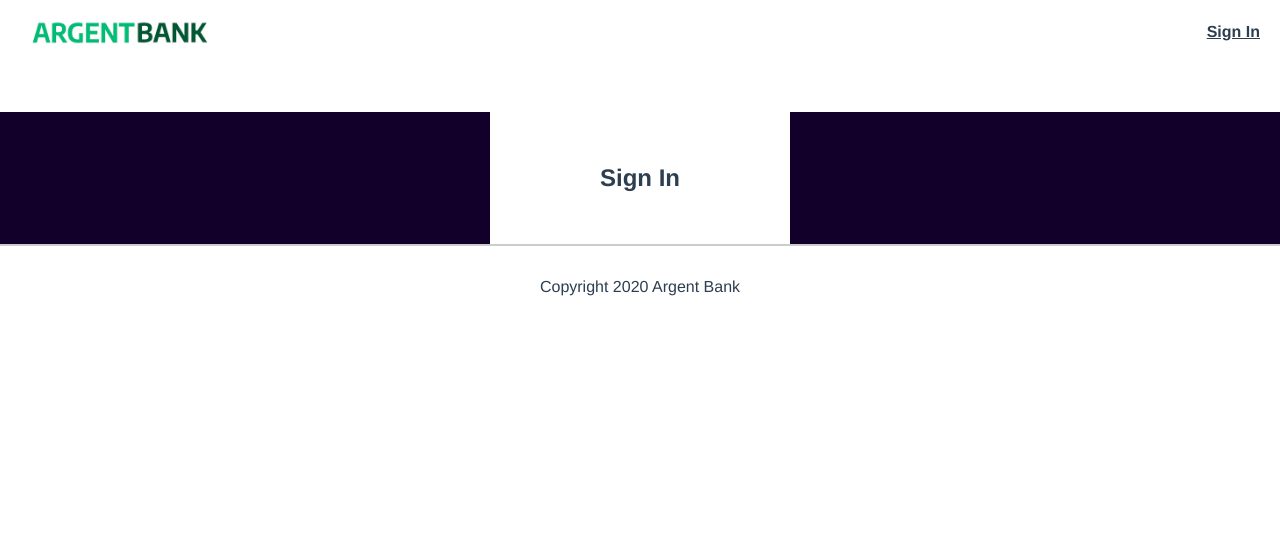
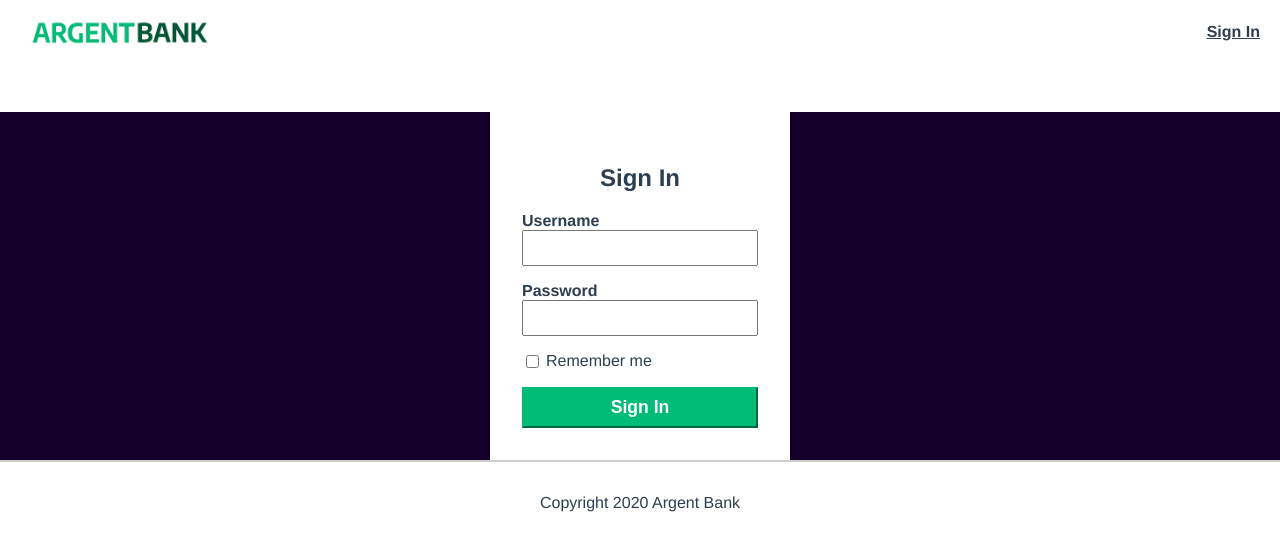
Before and after one commit to olafswan/OC_DAJR_P12-ArgentBank, a React (Vite) app: page /sign-in in a window 1280 px wide. Shown: the top 550 px of the page. Built offline with nearby package versions, Linux system fonts and the light colour scheme.

Commit message:
login form done

```diff
--- a/src/components/Login.jsx
+++ b/src/components/Login.jsx
@@ -6,7 +6,7 @@ export default function Login() {
         <i className="fa fa-user-circle sign-in-icon"></i>
         <h1>Sign In</h1>
         <htmlForm>
-          {/* <div className="input-wrapper">
+          <div className="input-wrapper">
             <label htmlFor="username">Username</label
             ><input type="text" id="username" />
           </div>
@@ -21,7 +21,7 @@ export default function Login() {
 
           <button type='submit' className='sign-in-button'>
             Sign In
-          </button> */}
+          </button>
 
         </htmlForm>
       </section>
```
